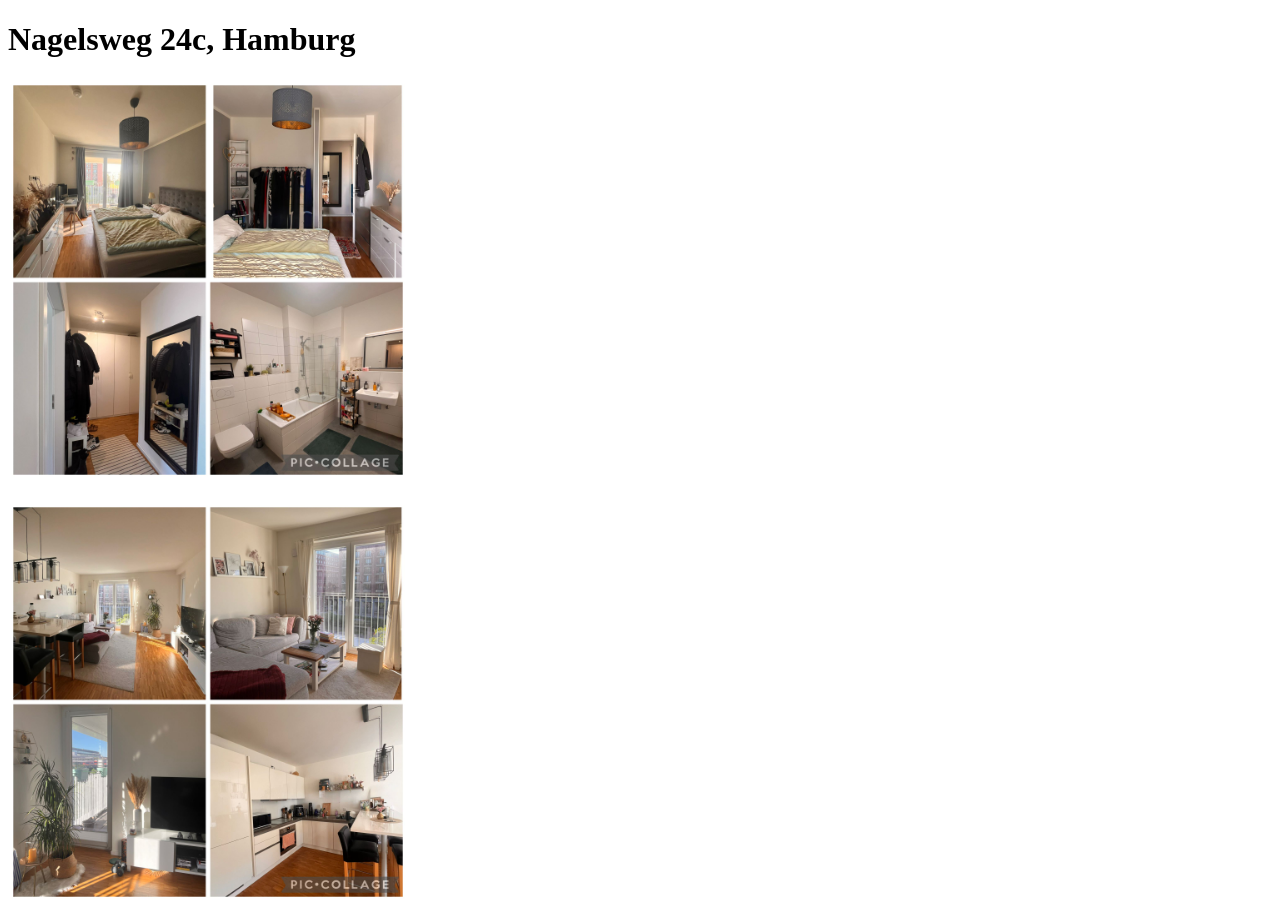
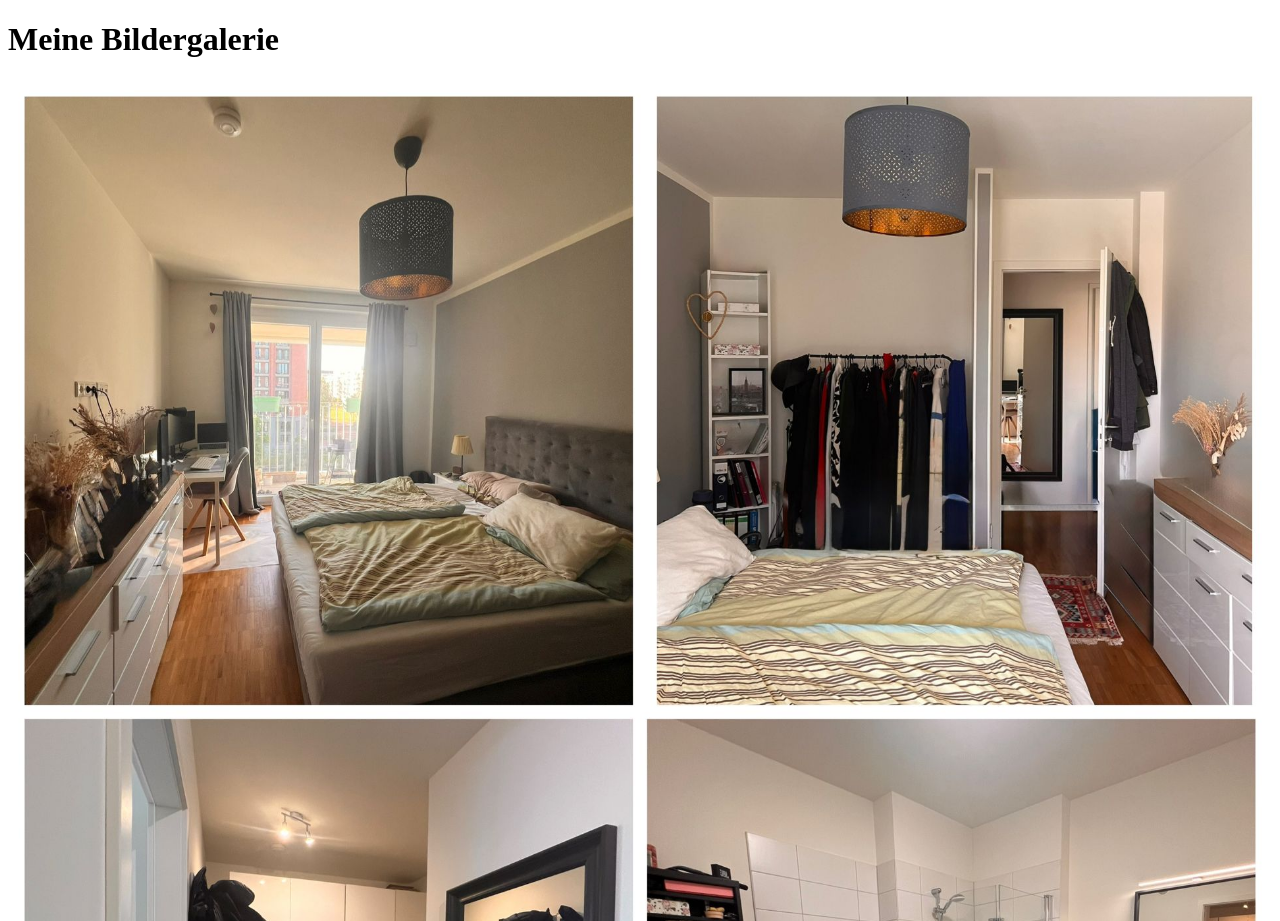
Before and after one commit to railui89-stack/flat, a plain HTML site: page index.html in a window 1280 px wide. Shown: the top 921 px of the page. Drawn offline with Linux system fonts and the light colour scheme.

Commit message:
Update index.html

```diff
--- a/index.html
+++ b/index.html
@@ -3,17 +3,23 @@
 <head>
     <meta charset="UTF-8">
     <title>Meine Bilder</title>
+
+    <style>
+        img {
+            max-width: 100%;
+            height: auto;
+            display: block;
+            margin-bottom: 20px;
+        }
+    </style>
 </head>
+
 <body>
-    <h1>Nagelsweg 24c, Hamburg</h1>
+    <h1>Meine Bildergalerie</h1>
 
-    <img src="images/bild1.jpeg" width="400">
-    <br><br>
-
-    <img src="images/bild2.jpeg" width="400">
-    <br><br>
-
-    <img src="images/bild3.jpeg" width="400">
+    <img src="images/bild1.jpeg">
+    <img src="images/bild2.jpeg">
+    <img src="images/bild3.jpeg">
 
 </body>
 </html>
```
